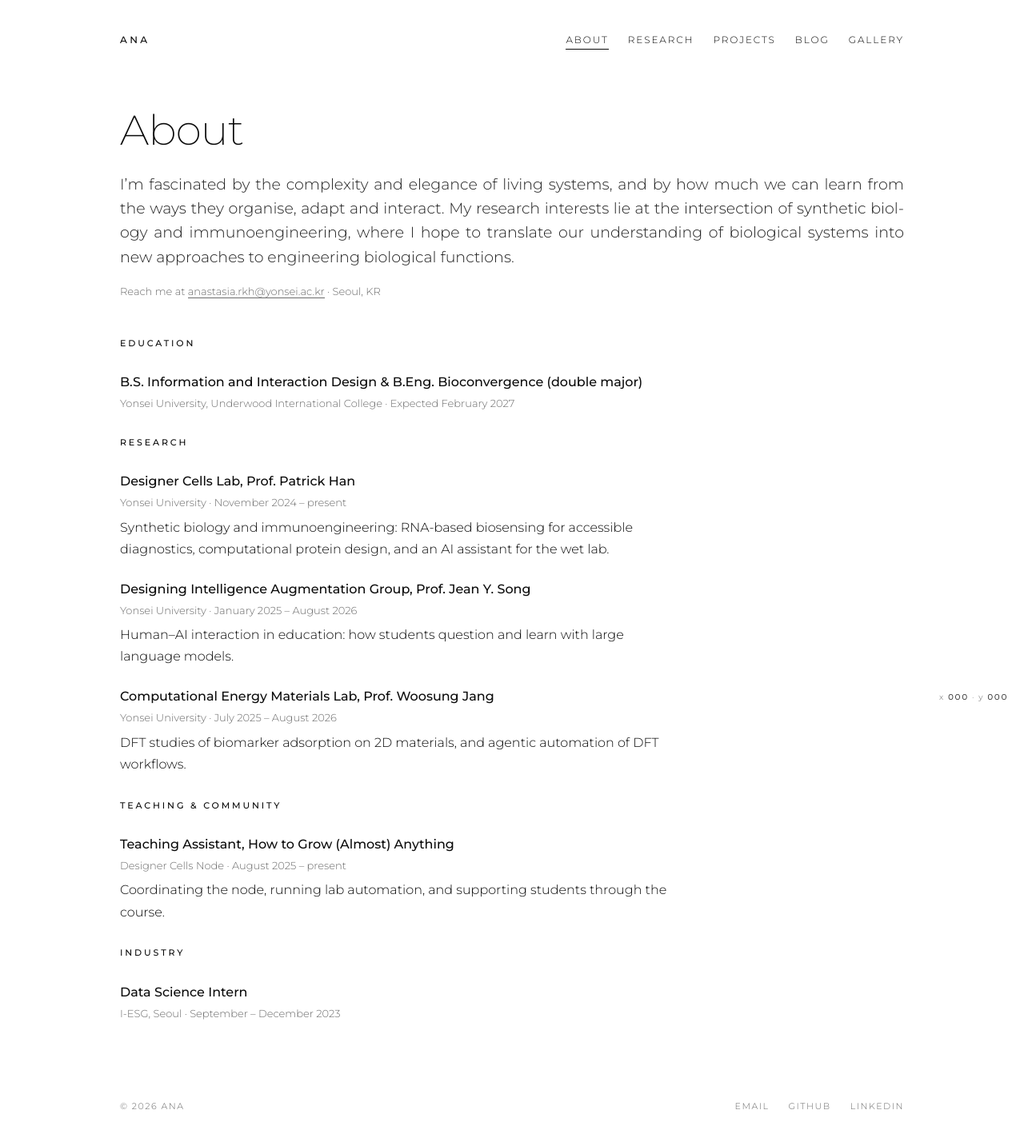
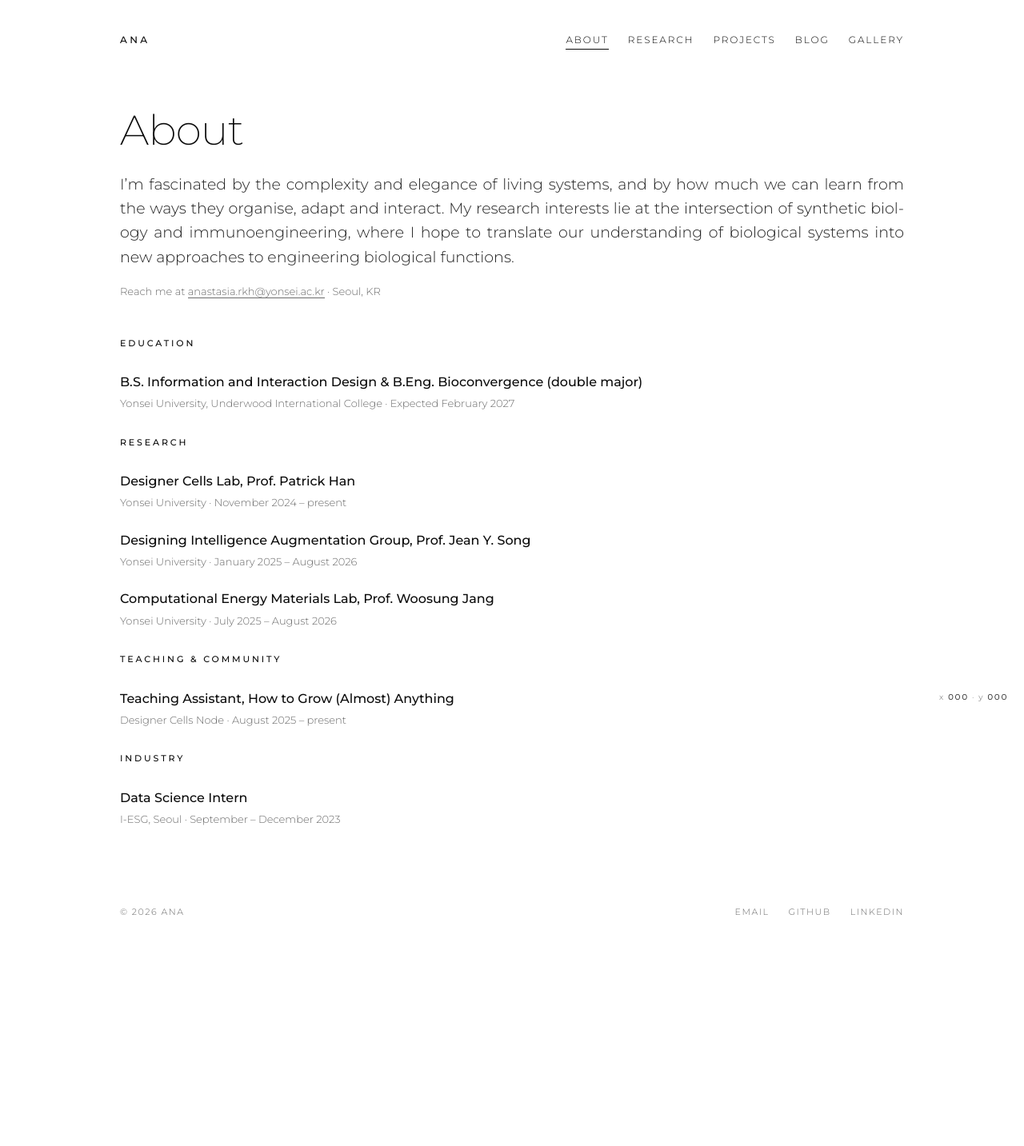
Before and after one commit to aairehtuele/arkana, a Jekyll site: the page built from about.md, in a window 1280 px wide. Shown: the whole page at 80% size. Built offline with Jekyll 4.4.1, drawn with Linux system fonts in a browser that asks for light colours; after the commit the page ends 1190 px from its top, so only the background shows below that.

Commit message:
About: entries show dates only, full width
Co-Authored-By: Claude Fable 5.1 <noreply@anthropic.com>
Claude-Session: https://claude.ai/code/session_01K7kSkMVmseGRbdRETtVsAL

```diff
--- a/about.md
+++ b/about.md
@@ -29,19 +29,16 @@ permalink: /about/
 <div class="entry">
   <h3>Designer Cells Lab, Prof. Patrick Han</h3>
   <p class="where">Yonsei University · November 2024 – present</p>
-  <p class="what">Synthetic biology and immunoengineering: RNA-based biosensing for accessible diagnostics, computational protein design, and an AI assistant for the wet lab.</p>
 </div>
 
 <div class="entry">
   <h3>Designing Intelligence Augmentation Group, Prof. Jean Y. Song</h3>
   <p class="where">Yonsei University · January 2025 – August 2026</p>
-  <p class="what">Human–AI interaction in education: how students question and learn with large language models.</p>
 </div>
 
 <div class="entry">
   <h3>Computational Energy Materials Lab, Prof. Woosung Jang</h3>
   <p class="where">Yonsei University · July 2025 – August 2026</p>
-  <p class="what">DFT studies of biomarker adsorption on 2D materials, and agentic automation of DFT workflows.</p>
 </div>
 
 <h2>Teaching &amp; community</h2>
@@ -49,7 +46,6 @@ permalink: /about/
 <div class="entry">
   <h3>Teaching Assistant, How to Grow (Almost) Anything</h3>
   <p class="where">Designer Cells Node · August 2025 – present</p>
-  <p class="what">Coordinating the node, running lab automation, and supporting students through the course.</p>
 </div>
 
 <h2>Industry</h2>
--- a/assets/css/style.css
+++ b/assets/css/style.css
@@ -212,6 +212,7 @@ main { flex: 1; padding-top: 72px; padding-bottom: 96px; }
 .prose pre code { background: none; padding: 0; }
 .prose img { margin: 2em 0; }
 .cv p { margin-top: .9em; }
+.cv { max-width: none; }
 .cv .entry { margin-top: 1.6em; }
 .cv .entry + .entry { margin-top: 1.4em; }
 .cv .entry h3 { margin: 0; font-weight: 500; font-size: inherit; }
```
